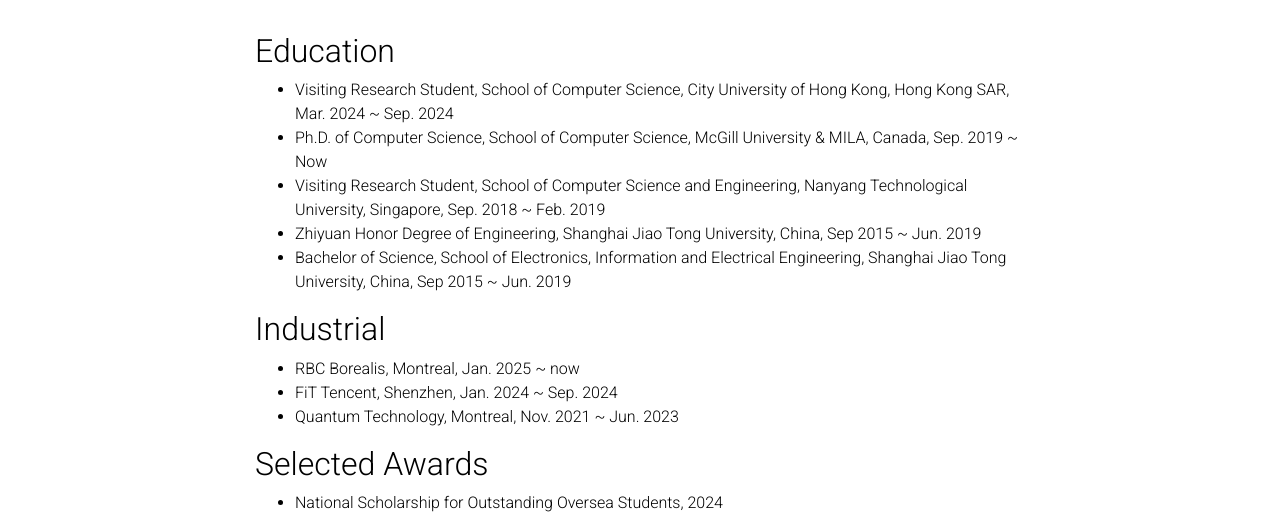
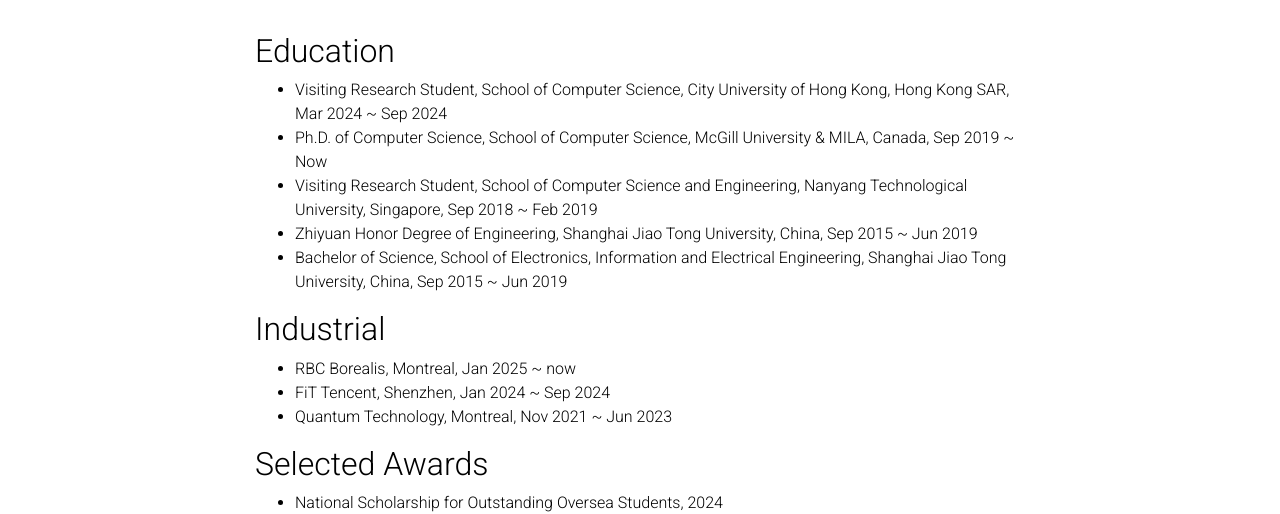
Before and after one commit to fuyuanlyu/fuyuanlyu.github.io, a Jekyll site: the page built from _pages/teaching.md, in a window 1280 px wide and 900 px high. Shown: the part 153-667 px from the top of the window. Built offline with Jekyll 4.4.1, drawn with Linux system fonts in a browser that asks for light colours; comment, search, counter and statistics services are not loaded; a style sheet for code colours, icons or effects is not loaded.

Commit message:
fix typo

```diff
--- a/_pages/teaching.md
+++ b/_pages/teaching.md
@@ -9,18 +9,18 @@
 
 ## Education
 
-- Visiting Research Student, School of Computer Science, City University of Hong Kong, Hong Kong SAR, Mar. 2024 ~ Sep. 2024
-- Ph.D. of Computer Science, School of Computer Science, McGill University & MILA, Canada, Sep. 2019 ~ Now
-- Visiting Research Student, School of Computer Science and Engineering, Nanyang Technological University, Singapore, Sep. 2018 ~ Feb. 2019
-- Zhiyuan Honor Degree of Engineering, Shanghai Jiao Tong University, China, Sep 2015 ~ Jun. 2019
-- Bachelor of Science, School of Electronics, Information and Electrical Engineering, Shanghai Jiao Tong University, China, Sep 2015 ~ Jun. 2019
+- Visiting Research Student, School of Computer Science, City University of Hong Kong, Hong Kong SAR, Mar 2024 ~ Sep 2024
+- Ph.D. of Computer Science, School of Computer Science, McGill University & MILA, Canada, Sep 2019 ~ Now
+- Visiting Research Student, School of Computer Science and Engineering, Nanyang Technological University, Singapore, Sep 2018 ~ Feb 2019
+- Zhiyuan Honor Degree of Engineering, Shanghai Jiao Tong University, China, Sep 2015 ~ Jun 2019
+- Bachelor of Science, School of Electronics, Information and Electrical Engineering, Shanghai Jiao Tong University, China, Sep 2015 ~ Jun 2019
 
 
 ## Industrial
 
-- RBC Borealis, Montreal, Jan. 2025 ~ now
-- FiT Tencent, Shenzhen, Jan. 2024 ~ Sep. 2024
-- Quantum Technology, Montreal, Nov. 2021 ~ Jun. 2023
+- RBC Borealis, Montreal, Jan 2025 ~ now
+- FiT Tencent, Shenzhen, Jan 2024 ~ Sep 2024
+- Quantum Technology, Montreal, Nov 2021 ~ Jun 2023
 <!-- - Research Intern, Huawei Noah’s Ark Lab, Montreal Research Center, Nov. 2021 ~ Jun. 2023 -->
 <!-- - Research Intern, Huawei Noah’s Ark Lab, Shenzhen Research Center, Mar. 2021 ~ Aug. 2021 -->
 
```
